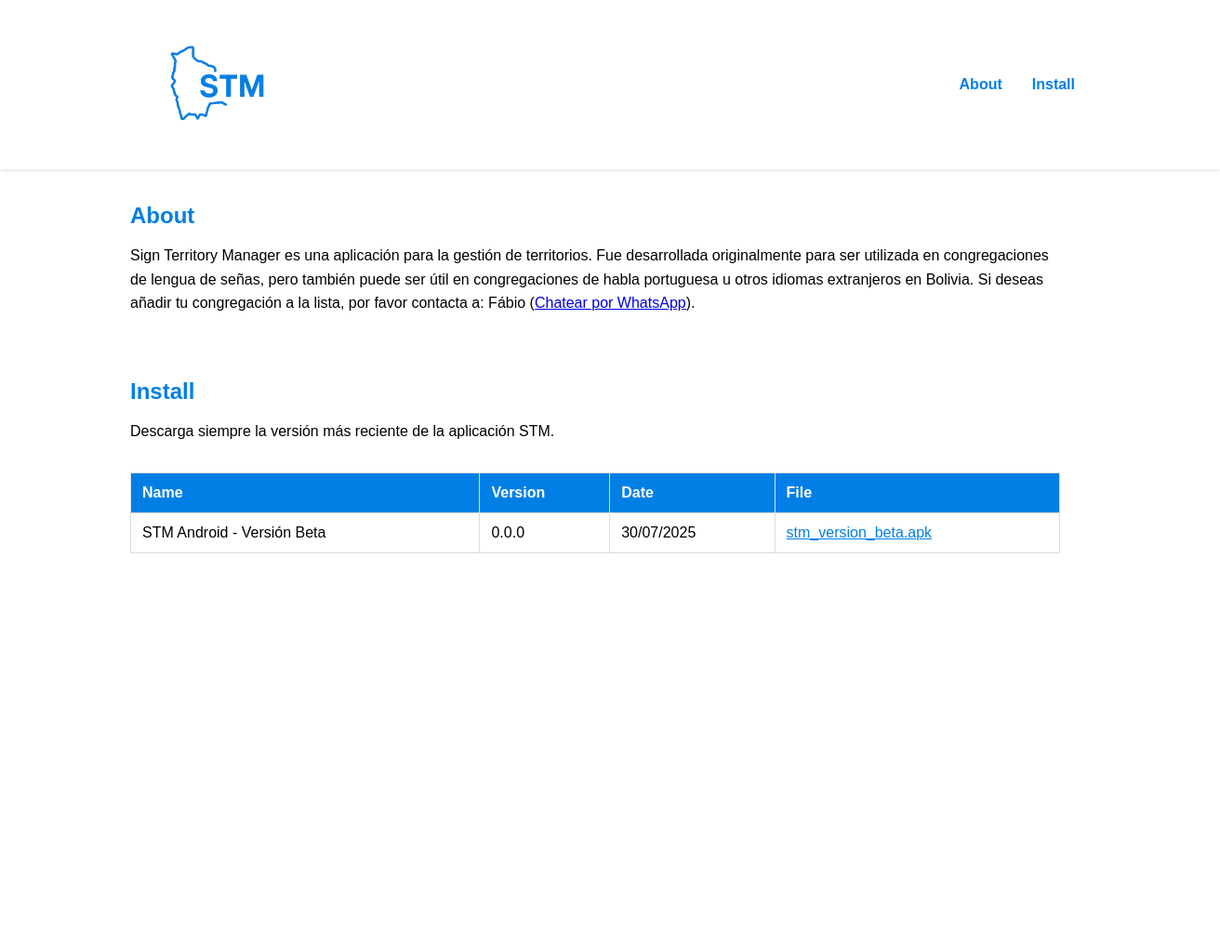
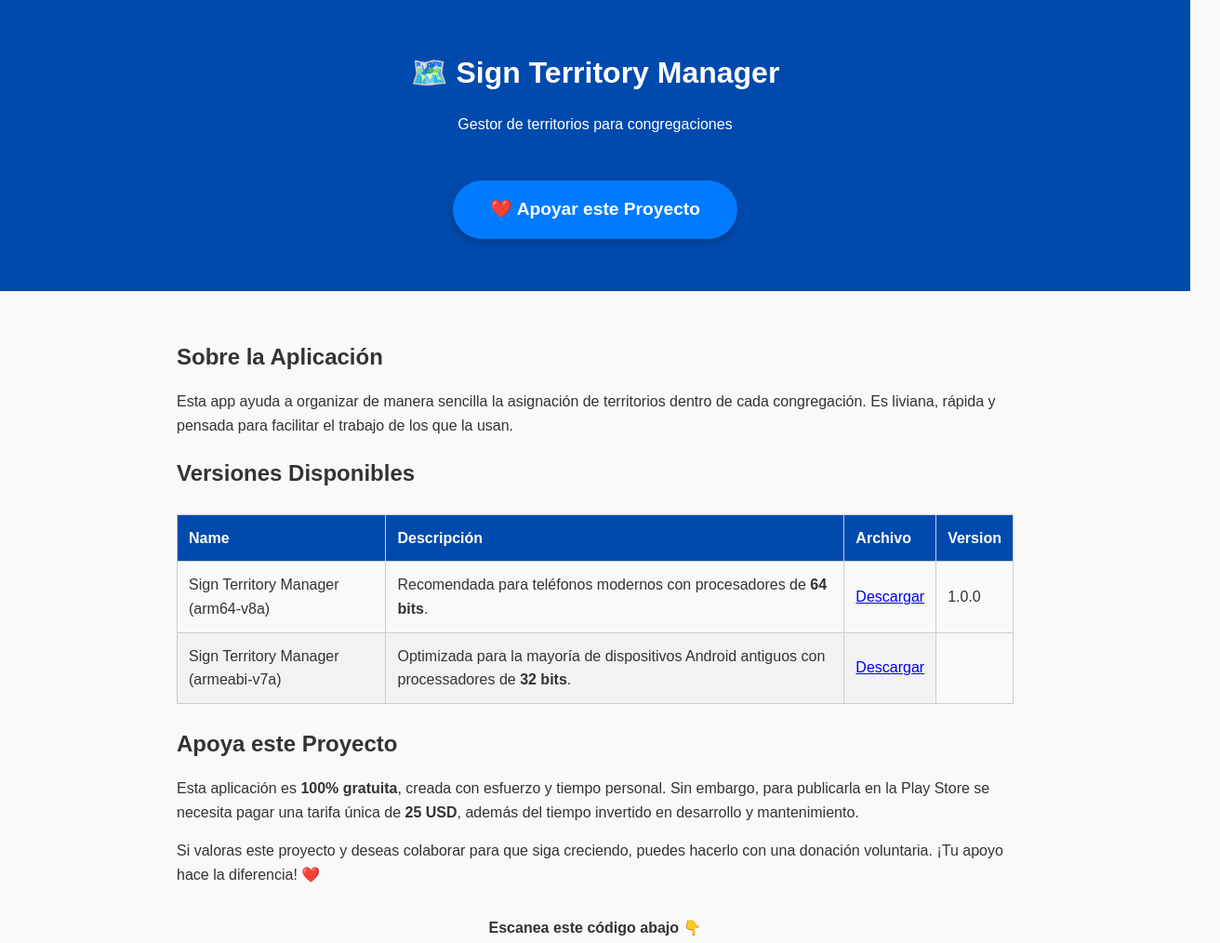
Before and after one commit to fabiosantiagopaixao/stm-site, a plain HTML site: page index.html in a window 1280 px wide. Shown: the top 1014 px of the page at 93% size, 1312 px wide, since content can reach past the window. Before the commit the page ends 800 px from the top, so only its background shows below. Drawn offline with Linux system fonts and the light colour scheme.

Commit message:
Atualizações finais site

```diff
--- /dev/null
+++ b/css/style.css
@@ -0,0 +1,135 @@
+body {
+  font-family: Arial, sans-serif;
+  margin: 0;
+  padding: 0;
+  line-height: 1.6;
+  background: #f9f9f9;
+  color: #333;
+}
+
+header {
+  text-align: center;
+  background: #004aad;
+  color: #fff;
+  padding: 2rem 1rem;
+}
+
+main {
+  max-width: 900px;
+  margin: auto;
+  padding: 2rem;
+}
+
+h1, h2 {
+  margin-bottom: 1rem;
+}
+
+table {
+  width: 100%;
+  border-collapse: collapse;
+  margin: 1.5rem 0;
+}
+
+table, th, td {
+  border: 1px solid #ccc;
+}
+
+th, td {
+  padding: 0.75rem;
+  text-align: left;
+}
+
+th {
+  background: #004aad;
+  color: #fff;
+}
+
+tr:nth-child(even) {
+  background: #f2f2f2;
+}
+
+.qr-container {
+  text-align: center;
+  margin-top: 2rem;
+}
+
+.qr-container img {
+    width: 300px;
+    height: auto;
+}
+
+.donate-button {
+  display: inline-block;
+  margin-top: 1.5rem;
+  padding: 1rem 2.5rem;
+  background-color: #007bff;
+  color: #fff;
+  font-size: 1.2rem;
+  font-weight: bold;
+  border-radius: 50px;
+  text-decoration: none;
+  box-shadow: 0 4px 8px rgba(0,0,0,0.2);
+  transition: background-color 0.3s ease, transform 0.2s ease;
+}
+
+.donate-button:hover {
+  background-color: #0056b3;
+  transform: scale(1.05);
+}
+
+.donar-top {
+  text-align: center;
+  margin-bottom: 2rem;
+}
+
+footer {
+  text-align: center;
+  padding: 1rem;
+  margin-top: 2rem;
+  background: #004aad;
+  color: #fff;
+}
+
+.donar-top {
+  text-align: center;
+  margin: 1.5rem 0;
+}
+
+.modal {
+  display: none; /* importante: começa escondido */
+  position: fixed;
+  z-index: 1000;
+  inset: 0;
+  background-color: rgba(0, 0, 0, 0.7);
+  align-items: center;
+  justify-content: center;
+}
+
+.modal-content {
+    background: #f6f6f6;
+    padding: 20px;
+    border-radius: 12px;
+    text-align: center;
+    max-width: 90%;
+    max-height: 90%;
+}
+
+.modal-content img {
+    max-width: 300px;
+    height: auto;
+    float: left;
+    border-radius: 8px;
+}
+
+.close-btn {
+    padding: 8px 16px;
+    background: rgb(255, 105, 105);
+    color: #fff;
+    border: none;
+    border-radius: 6px;
+    cursor: pointer;
+}
+
+.close-btn:hover {
+    background: red;
+}
--- a/index.html
+++ b/index.html
@@ -1,256 +1,87 @@
 <!DOCTYPE html>
-<html lang="en">
+<html lang="es">
 <head>
   <meta charset="UTF-8" />
   <meta name="viewport" content="width=device-width, initial-scale=1.0" />
   <title>Sign Territory Manager</title>
   <link rel="icon" type="image/png" href="img/logo.png" />
-  <style>
-
-html, body {
-  height: 100%;
-  width: 100%;
-  margin: 0;
-  padding: 0;
-  font-family: Arial, sans-serif;
-  background-color: #ffffff;
-}
-
-
-body {
-  margin: 0;
-  font-family: Arial, sans-serif;
-  background-color: #ffffff;
-  width: 100%;
-}
-
-header {
-  background-color: #fff;
-  padding: 1rem;
-  position: sticky;
-  top: 0;
-  z-index: 1000;
-  width: 100%;
-  box-shadow: 0 2px 4px rgba(0,0,0,0.1);
-}
-
-header nav {
-  padding: 0 1rem;
-}
-
-header nav a {
-  color: #017fe5;
-  text-decoration: none;
-  font-weight: bold;
-  font-size: 1rem;
-}
-
-nav > div {
-  display: flex;
-  flex-wrap: wrap;
-  align-items: center;
-  justify-content: space-between;
-  max-width: 1000px;
-  margin: auto;
-}
-
-nav img {
-  height: 100px;
-  max-width: 100%;
-  height: auto;
-}
-
-nav div:nth-child(2) {
-  display: flex;
-  gap: 1rem;
-  flex-wrap: wrap;
-}
-
-section {
-  padding: 1rem 5vw;
-  max-width: 1000px;
-  margin: auto;
-}
-
-section h2 {
-  color: #017fe5;
-  margin-bottom: 1rem;
-}
-
-section p {
-  line-height: 1.6;
-}
-
-table {
-  width: 100%;
-  border-collapse: collapse;
-  margin-top: 2rem;
-  table-layout: auto;
-}
-
-th, td {
-  border: 1px solid #ddd;
-  padding: 0.75rem;
-  text-align: left;
-  word-wrap: break-word;
-}
-
-th {
-  background-color: #017fe5;
-  color: white;
-}
-
-tr:nth-child(even),
-tr:nth-child(even) td {
-  background-color: #f2f2f2;
-}
-
-a.download-link {
-  color: #017fe5;
-  text-decoration: underline;
-}
-
-/* Responsividade para telas menores */
-@media (max-width: 768px) {
-  nav img {
-    height: 80px;
-  }
-
-  nav div:nth-child(2) {
-    gap: 1rem;
-  }
-
-  header nav a {
-    font-size: 0.95rem;
-  }
-
-  section {
-    padding: 1rem 4vw;
-  }
-}
-
-
-.download-list {
-  display: none; /* escondido por padrão */
-  margin-top: 2rem;
-}
-
-.download-item {
-  border: 1px solid #ddd;
-  padding: 1rem;
-  border-radius: 8px;
-  background-color: #f9f9f9;
-  margin-bottom: 1rem;
-  color: #333;
-}
-
-@media (max-width: 600px) {
-  nav > div {
-    flex-direction: column;
-    align-items: flex-start;
-  }
-
-  table, thead, tbody, th, td, tr {
-    display: block;
-    width: 100%;
-  }
-
-  thead {
-    display: none;
-  }
-
-  tr {
-    margin-bottom: 1rem;
-  }
-
-  td {
-    position: relative;
-    padding-left: 50%;
-    text-align: right;
-  }
-
-  td::before {
-    content: attr(data-label);
-    position: absolute;
-    left: 0;
-    width: 45%;
-    padding-left: 1rem;
-    font-weight: bold;
-    color: #017fe5;
-    text-align: left;
-  }
-
-  table {
-    display: none;
-  }
-
-  .download-list {
-    display: block;
-  }
-}
-
-
-  </style>
+  <link rel="stylesheet" href="css/style.css" />
 </head>
 <body>
   <header>
-        <nav>
-          <div style="display: flex; align-items: center; justify-content: space-between; max-width: 1000px; margin: auto;">
-            <img src="img/logo.png" alt="Sign Territory Manager Logo" style="height: 150px;" />
-            <div style="display: flex; gap: 2rem;">
-              <a href="#about">About</a>
-              <!--<a href="#videos">Videos</a>-->
-              <a href="#install">Install</a>
+    <h1>🗺️ Sign Territory Manager</h1>
+    <p>Gestor de territorios para congregaciones</p>
+
+    <!-- 🚨 Botón destacado justo después de la descripción -->
+    <div class="donar-top">
+      <a href="#qr" class="donate-button">❤️ Apoyar este Proyecto </a>
     </div>
-          </div>
-        </nav>
   </header>
 
-
+  <main>
     <section id="about">
-    <h2>About</h2>
+      <h2>Sobre la Aplicación</h2>
       <p>
-        Sign Territory Manager es una aplicación para la gestión de territorios. Fue desarrollada originalmente para ser utilizada en congregaciones de lengua de señas, pero también puede ser útil en congregaciones de habla portuguesa u otros idiomas extranjeros en Bolivia.
-        Si deseas añadir tu congregación a la lista, por favor contacta a: Fábio (<a href="https://wa.me/59163590013?text=Hola%2C%20tengo%20una%20duda%20sobre%20la%20aplicaci%C3%B3n%2C%20%C2%BFme%20puedes%20ayudar%3F" target="_blank">Chatear por WhatsApp</a>).
+        Esta app ayuda a organizar de manera sencilla la asignación de territorios dentro de cada congregación.
+        Es liviana, rápida y pensada para facilitar el trabajo de los que la usan.
       </p>
     </section>
 
-  <section id="install">
-    <h2>Install</h2>
-    <p>
-        Descarga siempre la versión más reciente de la aplicación STM.
-    </p>
-
+    <section id="versions">
+      <h2>Versiones Disponibles</h2>
       <table>
         <thead>
           <tr>
             <th>Name</th>
+            <th>Descripción</th>
+            <th>Archivo</th>
              <th>Version</th>
-          <th>Date</th>
-          <th>File</th>
           </tr>
         </thead>
         <tbody>
           <tr>
-          <td data-label="Name">STM Android - Versión Beta</td>
-          <td data-label="Version">0.0.0</td>
-          <td data-label="Date">30/07/2025</td>
-          <td data-label="File"><a href="versions/stm_version_beta.apk" class="download-link">stm_version_beta.apk</a></td>
+            <td>Sign Territory Manager (arm64-v8a)</td>
+            <td>Recomendada para teléfonos modernos con procesadores de <strong>64 bits</strong>.</td>
+            <td><a href="versions/stm-arm-64bits-v1.apk">Descargar</a></td>
+            <td>1.0.0</td>
           </tr>
+          <tr>
+            <td>Sign Territory Manager (armeabi-v7a)</td>
+            <td>Optimizada para la mayoría de dispositivos Android antiguos con processadores de <strong>32 bits</strong>.</td>
+            <td><a href="versions/stm-arm-32bits-v1.apk">Descargar</a></td>
+          </tr>
+
         </tbody>
       </table>
+    </section>
 
-        <!-- Lista alternativa para mobile -->
-    <div class="download-list">
-      <div class="download-item">
-        <strong>Name:</strong> STM Android - Versión Beta<br>
-        <strong>Version:</strong> 0.0.0<br>
-        <strong>Date:</strong> 30/07/2025<br>
-        <strong>File:</strong> <a href="versions/stm_version_beta.apk" class="download-link">stm_version_beta.apk</a>
+    <section id="support">
+      <h2>Apoya este Proyecto</h2>
+      <p>
+        Esta aplicación es <strong>100% gratuita</strong>, creada con esfuerzo y tiempo personal.
+        Sin embargo, para publicarla en la Play Store se necesita pagar una tarifa única de <strong>25 USD</strong>,
+        además del tiempo invertido en desarrollo y mantenimiento.
+      </p>
+      <p>
+        Si valoras este proyecto y deseas colaborar para que siga creciendo, puedes hacerlo con una donación voluntaria.
+        ¡Tu apoyo hace la diferencia! ❤️
+      </p>
+
+      <!-- 🎯 Aquí está el QR con el ancla -->
+      <div id="qr" class="qr-container">
+        <p><strong>Escanea este código abajo 👇</strong></p>
+        <img src="img/qr-donacion.jpeg" alt="Código QR para donación" />
+         <p><strong>FÁBIO SANTIAGO DA PAIXÃO</strong></p>
       </div>
+    </section>
+  </main>
 
-    </div>
 
-  </section>
+  <footer>
+    <p>© 2025 Sign Territory Manager - Proyecto independiente</p>
+  </footer>
+
+  <!-- Script del popup -->
+  <script src="js/popup.js"></script>
 </body>
 </html>
--- /dev/null
+++ b/js/popup.js
@@ -0,0 +1,32 @@
+document.addEventListener("DOMContentLoaded", () => {
+  const qrImg = document.querySelector("#qr img");
+
+  // Criar modal, mas escondido inicialmente
+  const modal = document.createElement("div");
+  modal.classList.add("modal"); // já com display: none via CSS
+  modal.innerHTML = `
+    <div class="modal-content">
+      <button class="close-btn">X</button>
+      <img src="${qrImg.src}" alt="Código QR ampliado" />
+      <p><strong>FÁBIO SANTIAGO DA PAIXÃO</strong></p>
+    </div>
+  `;
+  document.body.appendChild(modal);
+
+  const closeBtn = modal.querySelector(".close-btn");
+
+  // Abrir modal somente ao clicar na imagem
+  qrImg.addEventListener("click", () => {
+    modal.style.display = "flex";
+  });
+
+  // Fechar modal ao clicar no botão
+  closeBtn.addEventListener("click", () => {
+    modal.style.display = "none";
+  });
+
+  // Evitar fechar clicando fora da imagem
+  modal.addEventListener("click", (e) => {
+    e.stopPropagation();
+  });
+});
```
Also changed, not shown: updates/versions.json (added, +7 -0 lines), img/qr-donacion.jpeg (added), 3 other files. Lines whose indentation alone changed are shown as unchanged.
